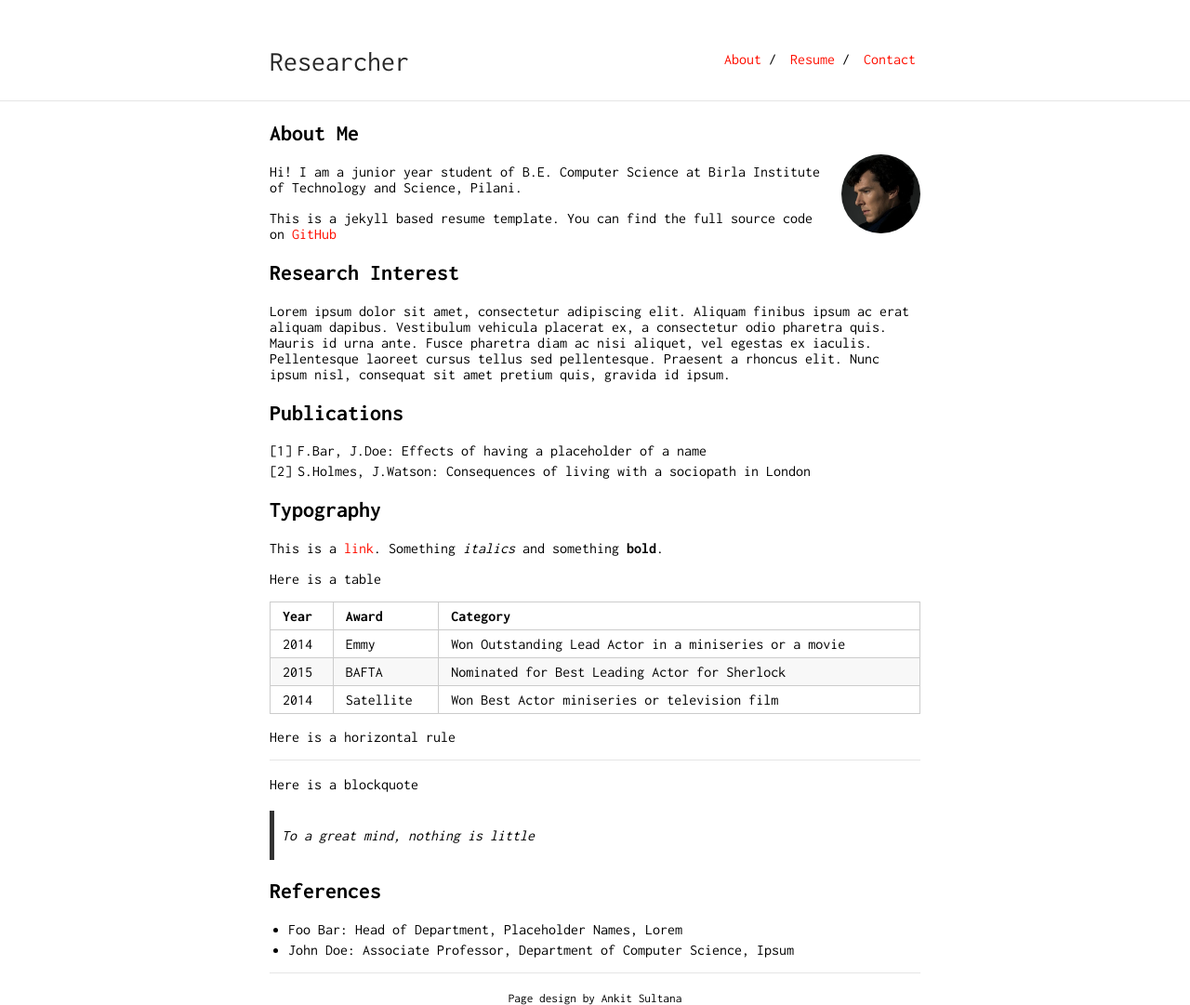
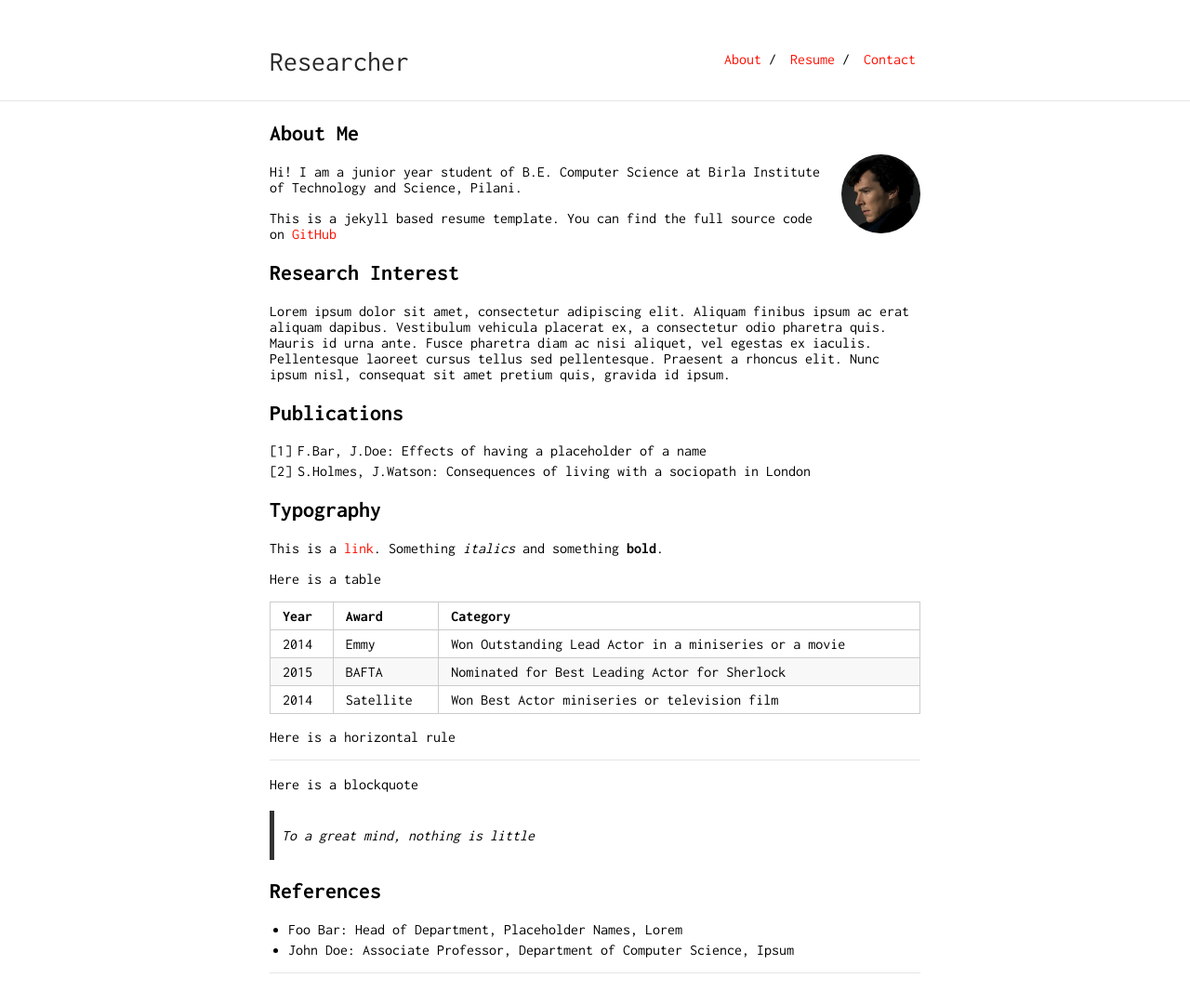
Before and after one commit to a1inani/a1inani.github.io, a Jekyll site: the page built from index.md, in a window 1280 px wide. Shown: the whole page at 93% size. Built offline with Jekyll 4.4.1, drawn with Linux system fonts in a browser that asks for light colours; our own code applies the rules of GitHub Pages for plain Markdown files; after the commit the page ends 1048 px from its top, so only the background shows below that.

Commit message:
Slight tweaks

```diff
--- a/_config.yml
+++ b/_config.yml
@@ -1,6 +1,6 @@
 title: Researcher
-url: "https://ankitsultana.com"
-baseurl: "/researcher"
+url: "https://a1inani.github.io/"
+baseurl: "/index"
 
 markdown: kramdown
 #ins_logo: "./bits-logo.png"
@@ -8,8 +8,8 @@
 tracking_id: #
 
 footer: yes
-footer_url: "https://github.com/ankitsultana"
-footer_text: "Page design by Ankit Sultana"
+footer_url: "https://github.com/a1inani"
+footer_text: ""
 
 sass:
     style: compressed
```
